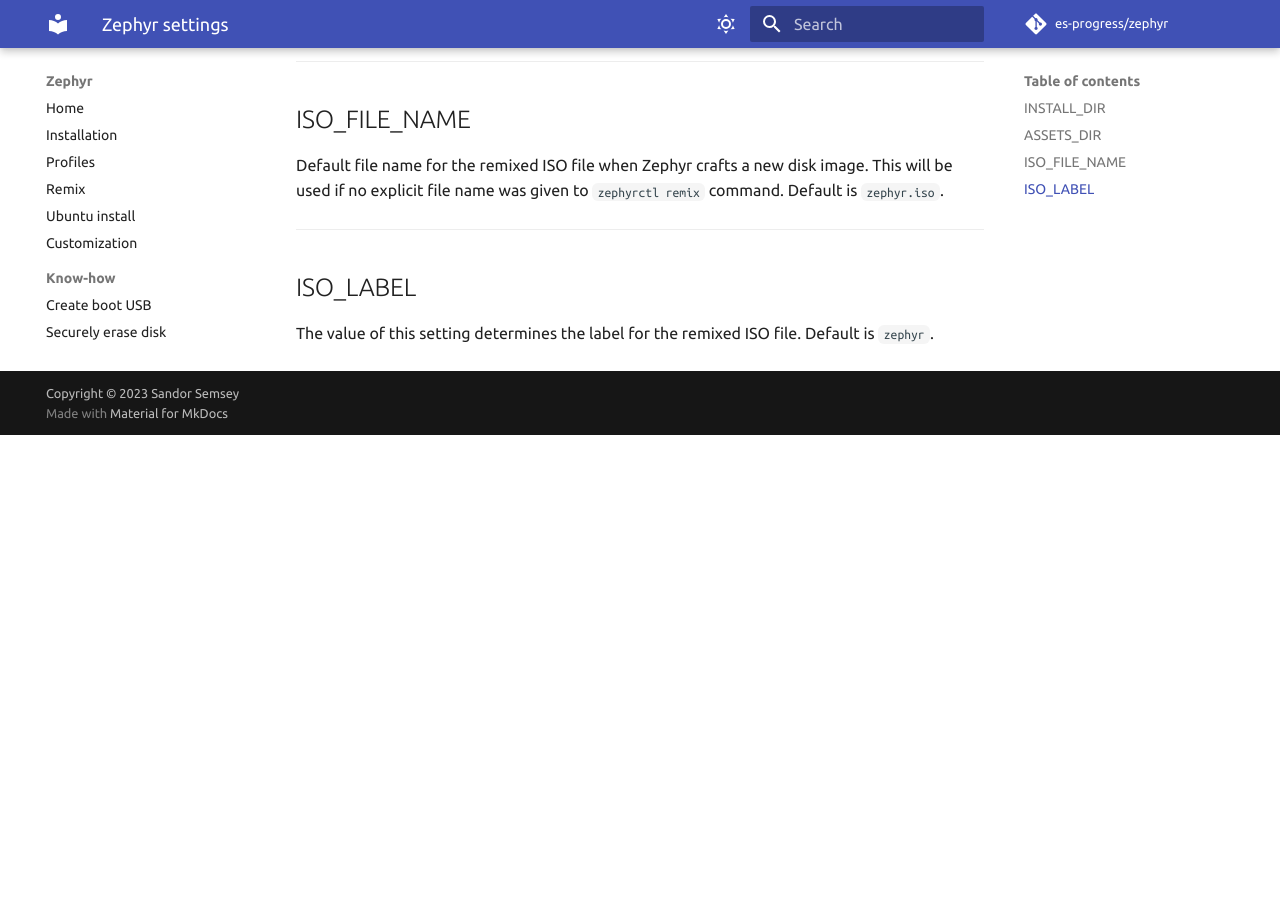
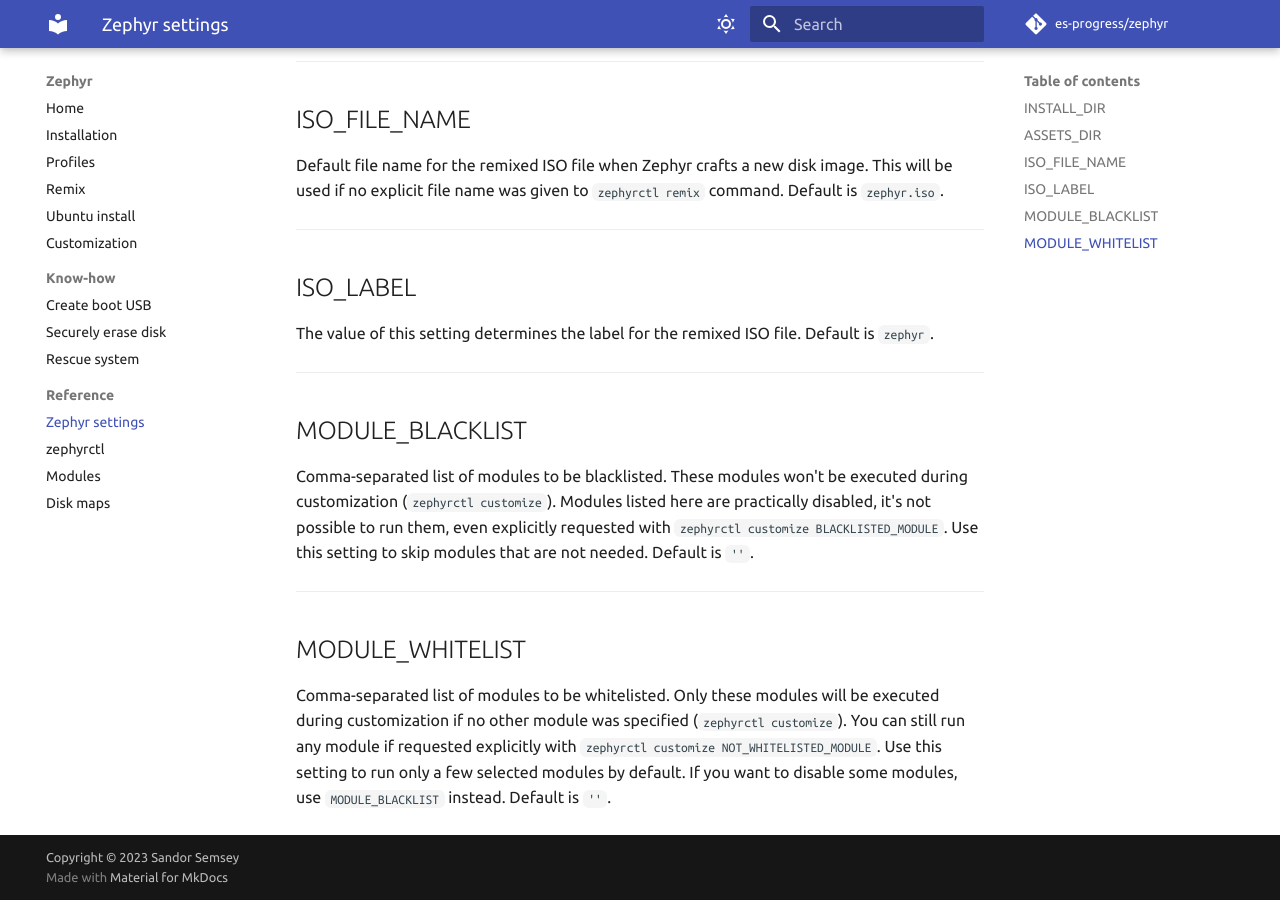
Before and after one commit to es-progress/zephyr, an MkDocs documentation site: the page built from docs/reference/configs.md, in a window 1280 px wide and 900 px high, scrolled down 794 px. Built offline with MkDocs 1.6.1 and Material for MkDocs 9.7.7, drawn with Linux system fonts in a browser that asks for light colours; emoji names are drawn with the system emoji font; comment, search, counter and statistics services are not loaded; before the commit the page ends 1229 px from its top, so only the background shows below that.

Commit message:
white/blacklist: add configs

```diff
--- a/docs/reference/configs.md
+++ b/docs/reference/configs.md
@@ -37,3 +37,21 @@ This will be used if no explicit file name was given to `zephyrctl remix` comman
 ## ISO_LABEL
 
 The value of this setting determines the label for the remixed ISO file. Default is `zephyr`.
+
+---
+
+## MODULE_BLACKLIST
+
+Comma-separated list of modules to be blacklisted. These modules won't be executed during customization (`zephyrctl customize`).
+Modules listed here are practically disabled, it's not possible to run them, even explicitly requested with `zephyrctl customize BLACKLISTED_MODULE`.
+Use this setting to skip modules that are not needed.
+Default is `''`.
+
+---
+
+## MODULE_WHITELIST
+
+Comma-separated list of modules to be whitelisted. Only these modules will be executed during customization if no other module was specified (`zephyrctl customize`).
+You can still run any module if requested explicitly with `zephyrctl customize NOT_WHITELISTED_MODULE`.
+Use this setting to run only a few selected modules by default. If you want to disable some modules, use `MODULE_BLACKLIST` instead.
+Default is `''`.
--- a/zephyr.cfg
+++ b/zephyr.cfg
@@ -12,3 +12,7 @@ ASSETS_DIR="${INSTALL_DIR}/assets"
 ISO_FILE_NAME=zephyr.iso
 # Remixed iso image label
 ISO_LABEL=zephyr
+# Disabled modules
+MODULE_BLACKLIST=
+# Enabled modules
+MODULE_WHITELIST=
```
